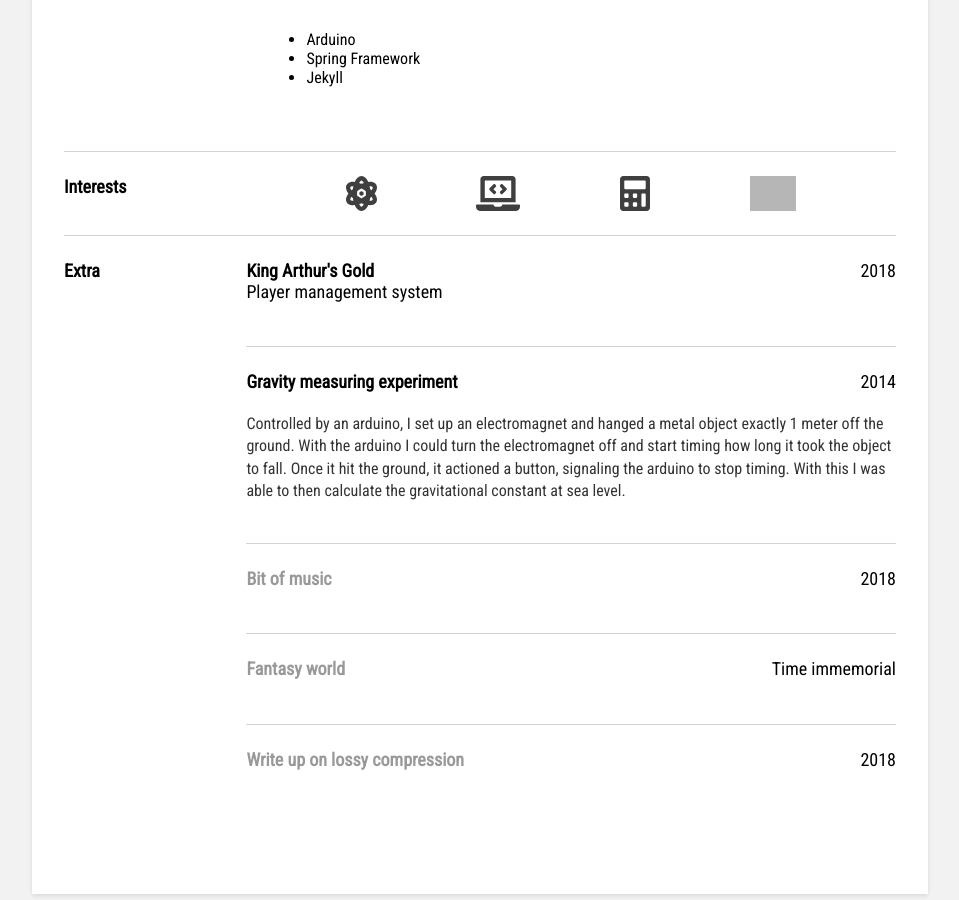
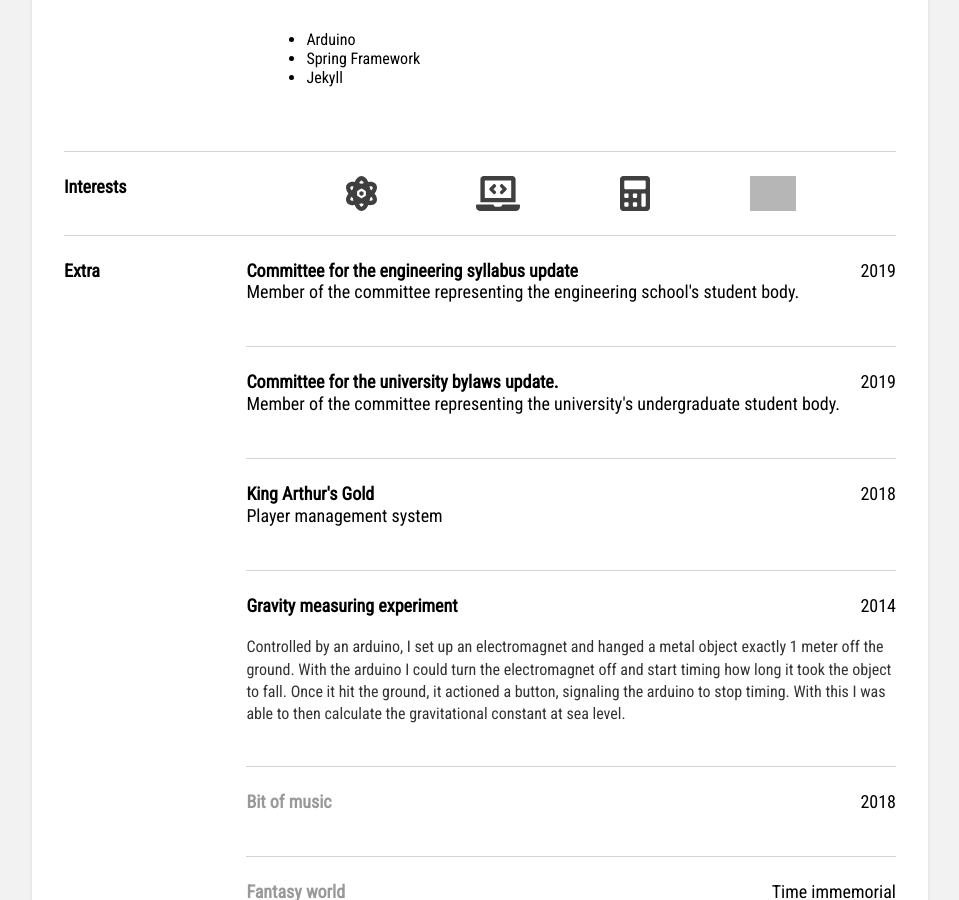
Before and after one commit to vicenteferrari/vicenteferrari.github.io, a Jekyll site: the page built from cv/index.html, in a window 1280 px wide and 900 px high, scrolled down 1190 px. Shown: the whole window, without its empty margins (160-1119 px from the left). Built offline with Jekyll 4.4.1, drawn with Linux system fonts in a browser that asks for light colours; grey boxes are pictures that could not be loaded.

Commit message:
[fixed] some pages had bad text

```diff
--- a/about/index.html
+++ b/about/index.html
@@ -5,5 +5,5 @@ title: About Vicente Ferrari
 <h1>{{ page.title }}</h1>
 
 <p>
-	hi Im cool thx.
+	coming soon..
 </p>
--- a/cv/index.html
+++ b/cv/index.html
@@ -153,6 +153,35 @@ custom_css: cv
 			<div class="job">
 				<div class="job-title-container">
 					<div>
+						<div class="job-company">Committee for the engineering syllabus update</div>
+						<div class="job-title">
+							Member of the committee representing the engineering school's student body.
+						</div>
+					</div>
+					<div>
+						2019
+					</div>
+				</div>
+			</div>
+
+			<div class="job">
+				<div class="job-title-container">
+					<div>
+						<div class="job-company">Committee for the university bylaws update.</div>
+						<div class="job-title">
+							Member of the committee representing the university's undergraduate
+							student body.
+						</div>
+					</div>
+					<div>
+						2019
+					</div>
+				</div>
+			</div>
+
+			<div class="job">
+				<div class="job-title-container">
+					<div>
 						<div class="job-company">King Arthur's Gold</div>
 						<div class="job-title">Player management system</div>
 					</div>
```
Also changed, not shown: index.html (+6 -3 lines).
